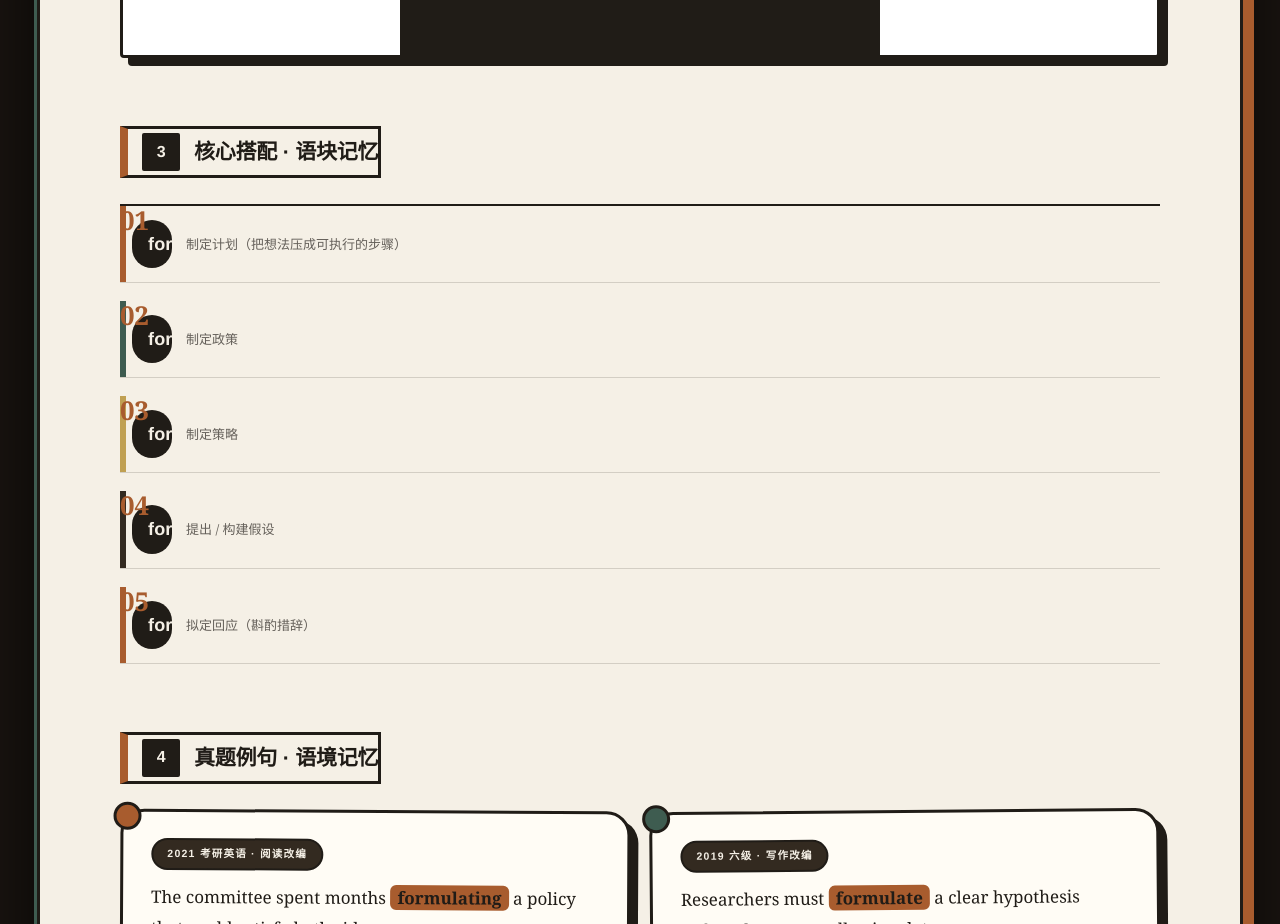
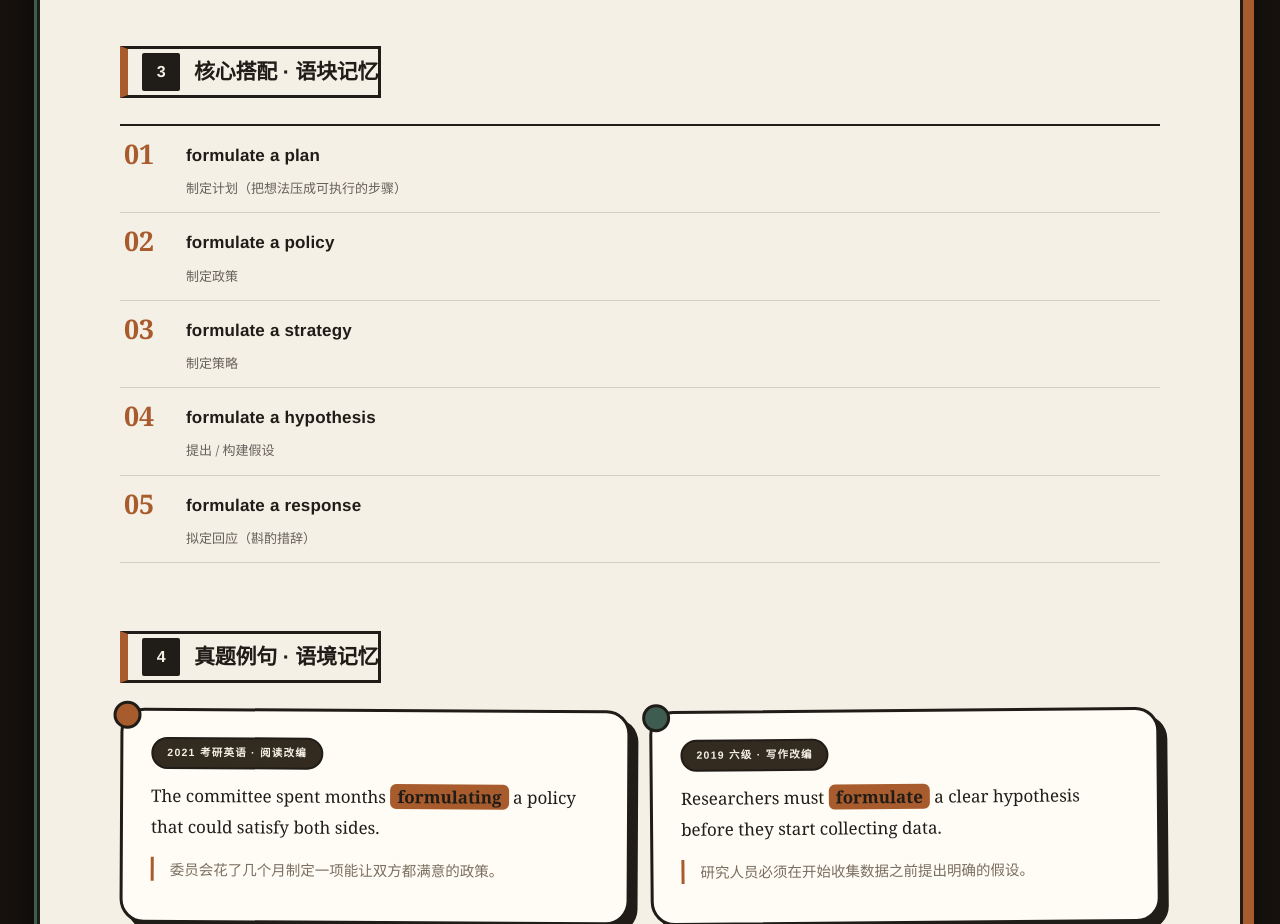
Before and after one commit to fanqin314/word-memorization, a plain HTML site: page cards/f/formulate.html in a window 1280 px wide. Shown: the part 2020-2944 px from the top of the page. Drawn offline with Linux system fonts and the light colour scheme.

Commit message:
update: sync word cards

```diff
--- a/cards/f/formulate.html
+++ b/cards/f/formulate.html
@@ -182,8 +182,11 @@ body::before{
   font-weight:900;
 }
 .ic-sub{margin-top:8px;font-size:14px;line-height:1.9;color:rgba(32,28,23,.72);}
-.ic-svg{background:var(--ink);padding:0;margin:0;}
-.ic-svg svg{display:block;width:100%;max-width:620px;margin:0 auto;}
+.ic-svg{
+  width:100%!important;height:auto!important;
+  background:var(--ink);padding:0;margin:0;
+}
+.ic-svg svg{display:block;width:100%;height:auto!important;max-width:620px;margin:0 auto;}
 
 /* 铸模剖面动画 */
 .fp-crucible,.fp-mold{
@@ -263,6 +266,7 @@ body::before{
   counter-reset:collo;
   display:flex!important;
   flex-direction:column;
+  gap:0!important;
   border-top:2px solid var(--ink);
 }
 .collo{
@@ -280,13 +284,34 @@ body::before{
 }
 .collo::before{
   content:"0" counter(collo);
-  grid-row:span 2;
-  font-family:Georgia,serif;
-  font-size:26px;font-weight:700;line-height:1.1;
+  /* 覆盖 card-base 的绝对定位竖条，否则编号会被压进 6px 宽里 */
+  position:static!important;
+  left:auto!important;top:auto!important;bottom:auto!important;
+  width:auto!important;height:auto!important;
+  background:none!important;
+  grid-column:1;
+  grid-row:1 / span 2;
+  align-self:start;
+  font-family:Georgia,"Songti SC",serif;
+  font-size:27px;font-weight:700;line-height:1;
   color:var(--cb-accent);
 }
-.collo .pattern{font-size:18px;font-weight:800;letter-spacing:.01em;}
-.collo .meaning{grid-column:2;font-size:13px;color:rgba(32,28,23,.68);}
+.collo .pattern{
+  grid-column:2;grid-row:1;
+  font-family:"Helvetica Neue",Arial,sans-serif;
+  font-size:17px;font-weight:800;letter-spacing:.01em;
+  background:none!important;
+  color:var(--ink)!important;
+  padding:0!important;
+  margin-left:0!important;
+  border-radius:0!important;
+  white-space:normal!important;
+}
+.collo .meaning{
+  grid-column:2;grid-row:2;
+  margin-top:4px;
+  font-size:13px;color:rgba(32,28,23,.68);
+}
 
 /* ---------- 辨析表：首行整条铁锈色 ---------- */
 .compare-table .highlight td{
```
